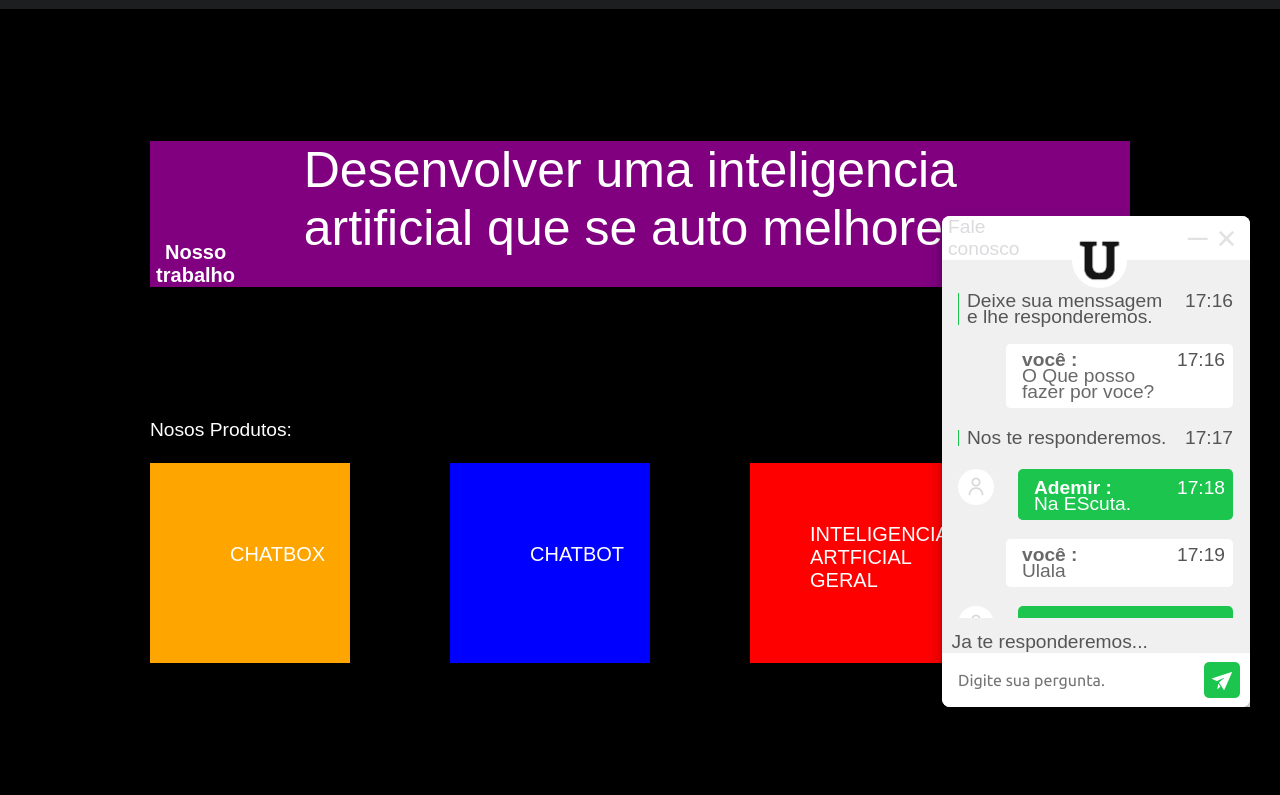
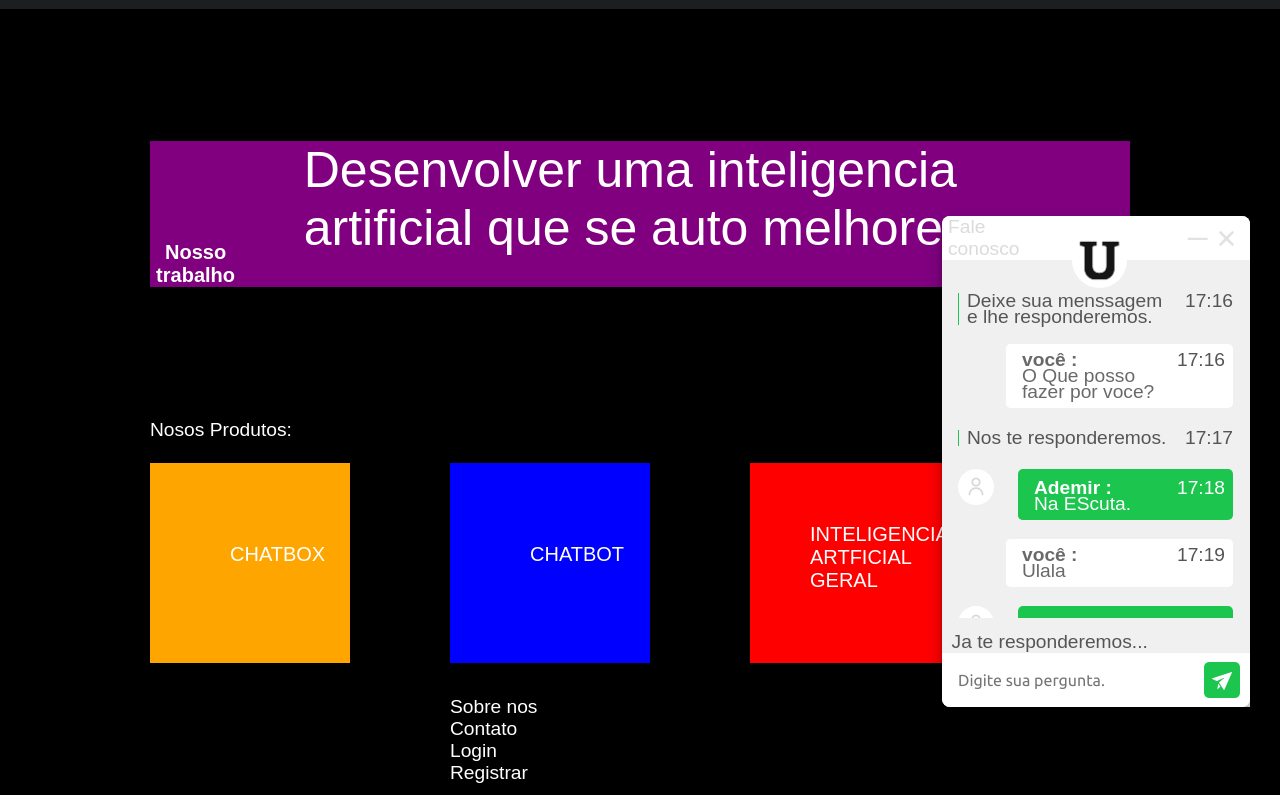
Before and after one commit to ademoliver/Utimum, a plain HTML site: page index.html in a window 1280 px wide. Shown: the part 73-868 px from the top of the page. Drawn offline with Linux system fonts and the light colour scheme; files that its build step writes are made by us from their sources.

Commit message:
Add files via upload

```diff
--- a/index.html
+++ b/index.html
@@ -269,6 +269,20 @@
 
 
 
+
+
 	</body>
+			<footer>
+
+     		<p>Utimum - Todos os direitos reservados.</p>
+      	  		<ul class="menufooter">
+          		<li><a href="sobre.html">Sobre nos</a></li>
+          		<li><a href="contato.html">Contato</a></li>
+          		<li><a href="login.html">Login</a></li>
+				<li><a href="registrar.html">Registrar</a></li>
+        		</ul>
+
+
+			</footer>
 
 </html>
```
